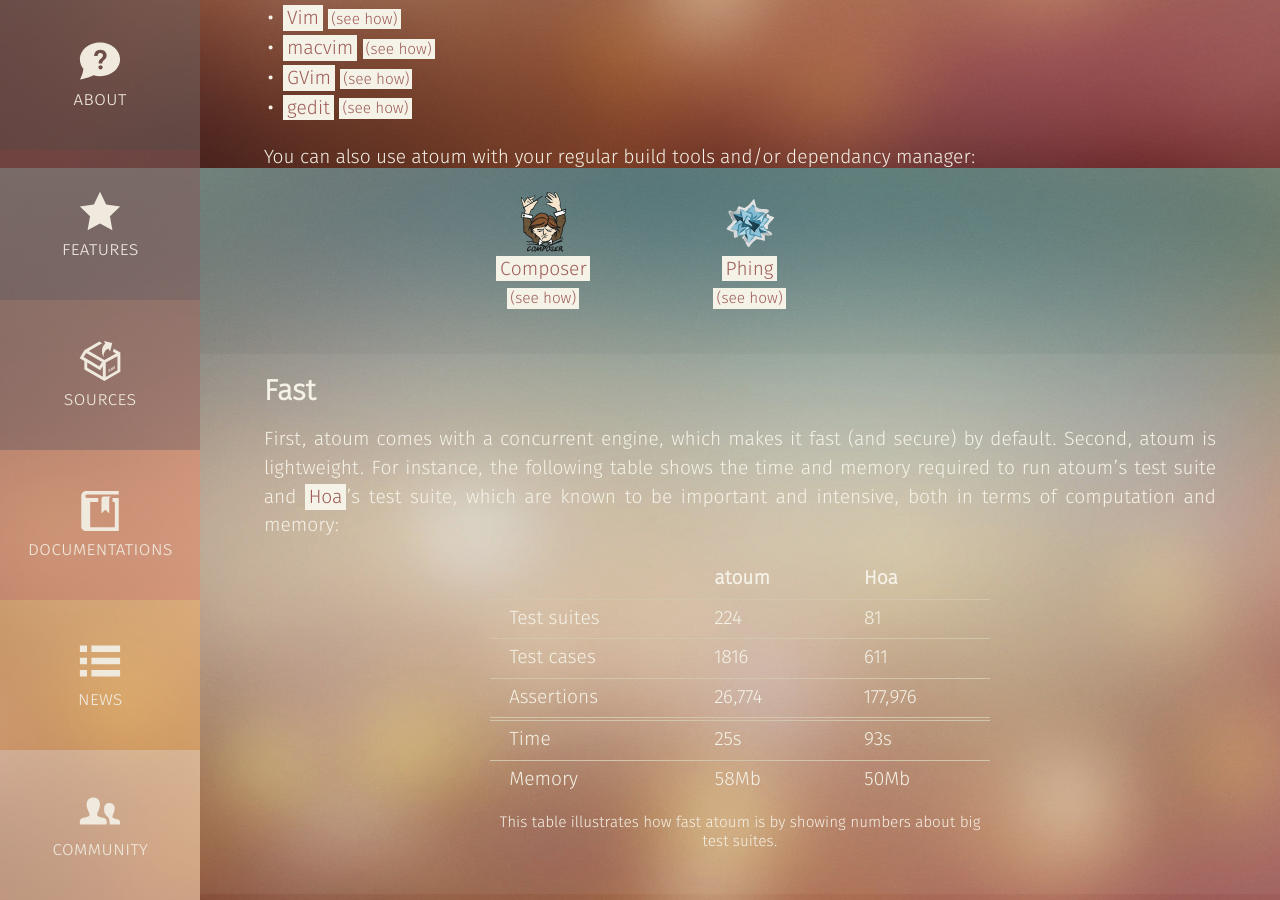
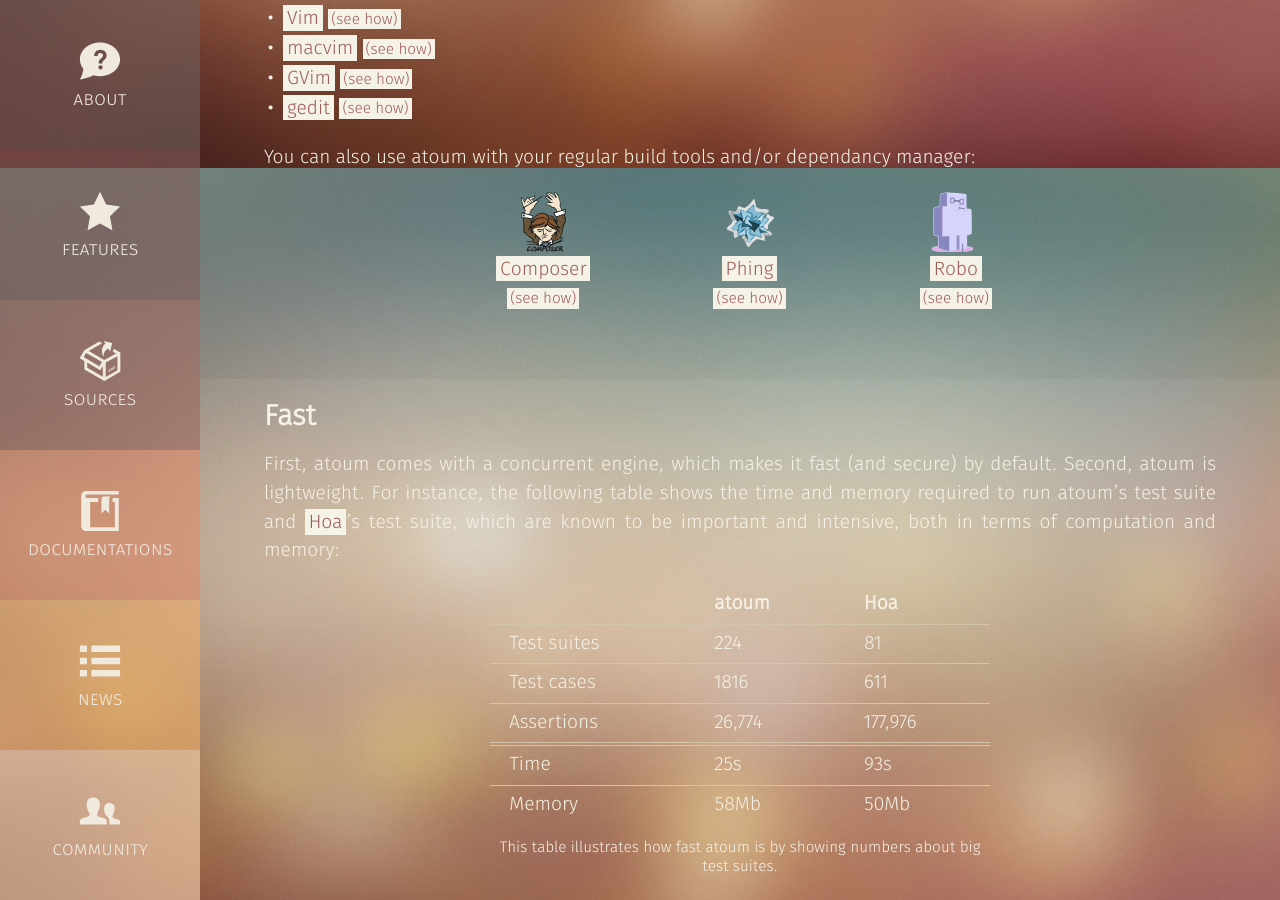
Before and after one commit to atoum/atoum.github.io, a Jekyll site: the page built from features.md, in a window 1280 px wide and 900 px high, scrolled down 6132 px. Built offline with Jekyll 4.4.1, drawn with Linux system fonts in a browser that asks for light colours; comment, search, counter and statistics services are not loaded; a style sheet for code colours, icons or effects is not loaded.

Commit message:
add robo integration on Third-party integration list

```diff
--- a/features.md
+++ b/features.md
@@ -325,7 +325,11 @@ You can also use atoum with your regular build tools and/or dependancy manager:
        <a href="http://www.phing.info/">Phing</a>
        <a href="http://docs.atoum.org/en/latest/cookbook.html#step-3-launching-tests-via-jenkins-or-hudson" class="integration__doc-link">(see how)</a>
     </li>
-
+    <li>
+       <img src="images/integrations_logos/robo.svg" />
+       <a href="http://robo.li/">Robo</a>
+       <a href="http://robo.li/tasks/Testing/#atoum" class="integration__doc-link">(see how)</a>
+    </li>
 </ul>
 
 </section>
```
Also changed, not shown: images/integrations_logos/robo.svg (added).
